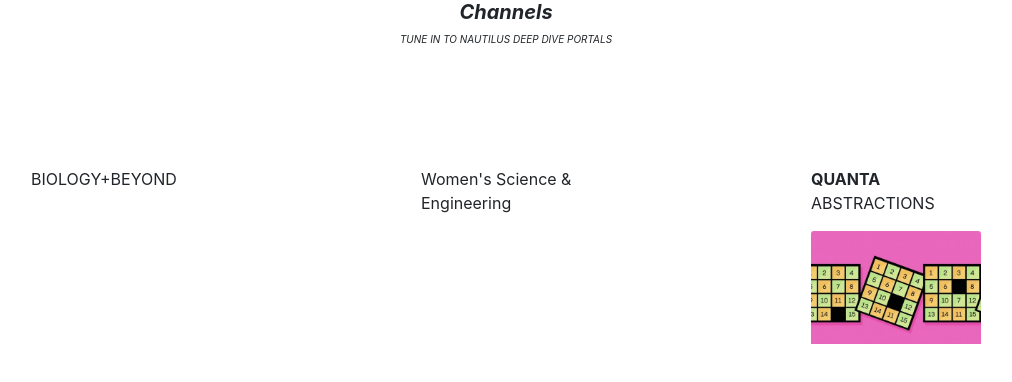
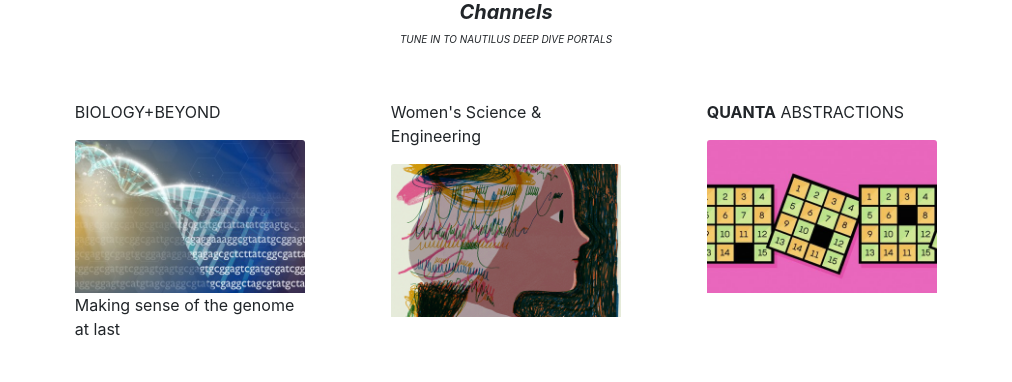
Before and after one commit to SunShineOneX/nautilus_mockup, a React (Create React App) app: page / in a window 1280 px wide. Shown: the top 382 px of the page, without its empty margins (134-1146 px from the left). Built offline with nearby package versions, Linux system fonts and the light colour scheme.

Commit message:
cards upd channels.js

```diff
--- a/src/App.css
+++ b/src/App.css
@@ -17,12 +17,13 @@
 }
 
 .card {
-    padding: 10vh;
+    padding: 1vw;
     border: 0;
     margin: 0;
+    width: 20vw;
 }
 
-.row {
+.card-images {
 
 }
 
--- a/src/components/Channels.js
+++ b/src/components/Channels.js
@@ -14,17 +14,21 @@ function Channels() {
                     <div class="col-lg-4">
                         <div id="card" class="card">
                             <p>BIOLOGY+BEYOND</p>
+                            <img class="card-images" src={require("../assets/bio_and_beyond.jpeg")}className="card-img-top frag" alt=""></img>
+                            <p>Making sense of the genome at last</p>
+                            <p></p>
                         </div>
                         </div>
                     <div class="col-lg-4">
                         <div id="card" class="card">
                             <p>Women's Science & Engineering</p>
+                            <img class="card-images" src={require("../assets/wise_sci_and_engineering.png")}className="card-img-top frag" alt=""></img>
                         </div>
                         </div>
                         <div class="col-lg-4">
                         <div id="card" class="card">
                             <p><strong>QUANTA</strong> ABSTRACTIONS</p>
-                            <img class="images" src={require("../assets/abstractions.jpeg")}className="card-img-top frag" alt=""></img>
+                            <img class="card-images" src={require("../assets/abstractions.jpeg")}className="card-img-top frag" alt=""></img>
                         </div>
                         </div>
                     </div>
```
